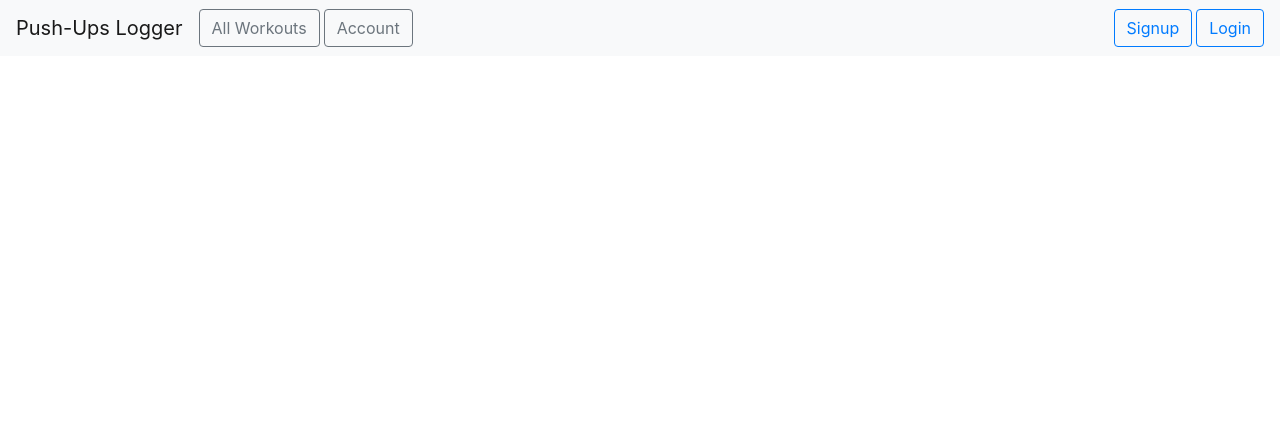
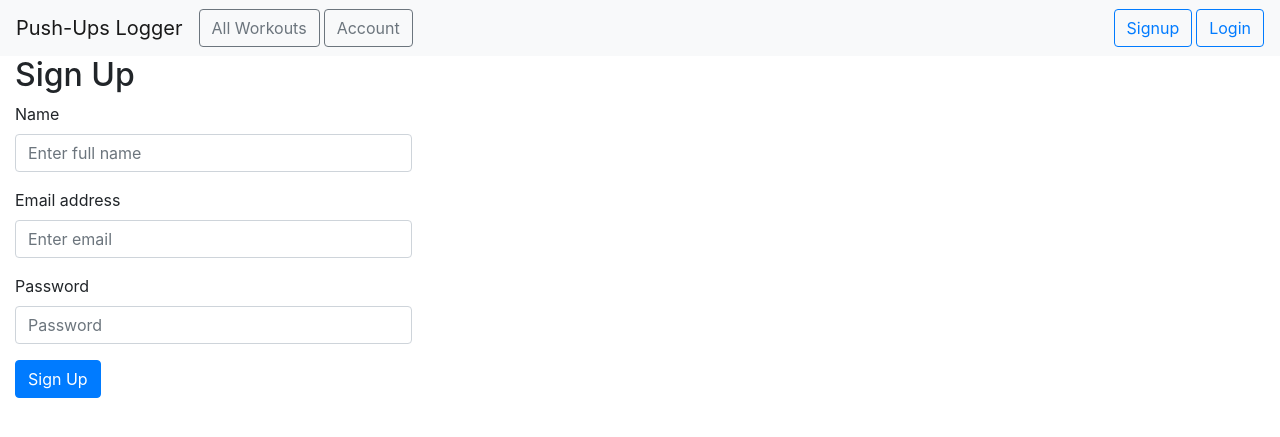
Before and after one commit to mksahota10/workoutlogger, a Flask app: template workout/templates/signup.html in a window 1280 px wide. Shown: the top 437 px of the page. Run offline with Flask 2, Linux system fonts and the light colour scheme; the template is opened without the code that fills it, so the values that code supplies are empty; some libraries are stand-ins or nearby versions.

Commit message:
signup page

```diff
--- a/workout/templates/signup.html
+++ b/workout/templates/signup.html
@@ -3,4 +3,47 @@
   rel="stylesheet"
   href="{{ url_for('static', filename= 'extended_beauty.css') }}"
 />
+{% endblock %} {% block content %}
+<div class="col-md-4 col-md-offset-4">
+  <form method="POST" action="/signup">
+    <h2>Sign Up</h2>
+    {% with messages = get_flashed_messages() %} {% if messages %}
+    <div class="notification is-danger">
+      {{ messages[0] }}. Go to
+      <a href="{{ url_for('auth.login') }}">login page</a>.
+    </div>
+    {% endif %} {% endwith %}
+    <div class="form-group">
+      <label for="name">Name</label>
+      <input
+        type="text"
+        class="form-control"
+        id="name"
+        name="name"
+        placeholder="Enter full name"
+      />
+    </div>
+    <div class="form-group">
+      <label for="email">Email address</label>
+      <input
+        type="email"
+        class="form-control"
+        id="email"
+        name="email"
+        placeholder="Enter email"
+      />
+    </div>
+    <div class="form-group">
+      <label for="password">Password</label>
+      <input
+        type="password"
+        class="form-control"
+        id="password"
+        name="password"
+        placeholder="Password"
+      />
+    </div>
+    <button type="submit" class="btn btn-primary">Sign Up</button>
+  </form>
+</div>
 {% endblock %}
```
